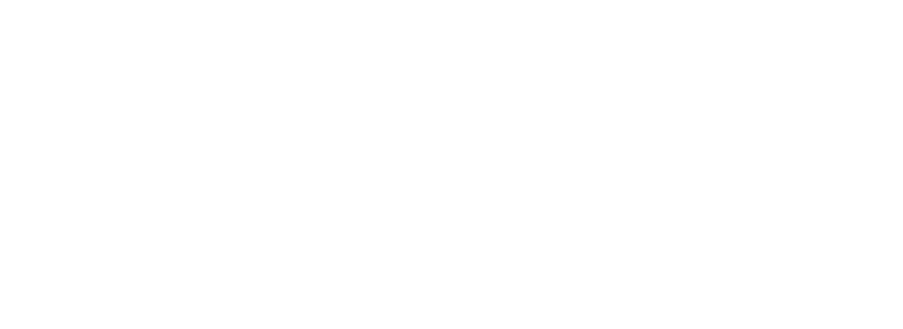
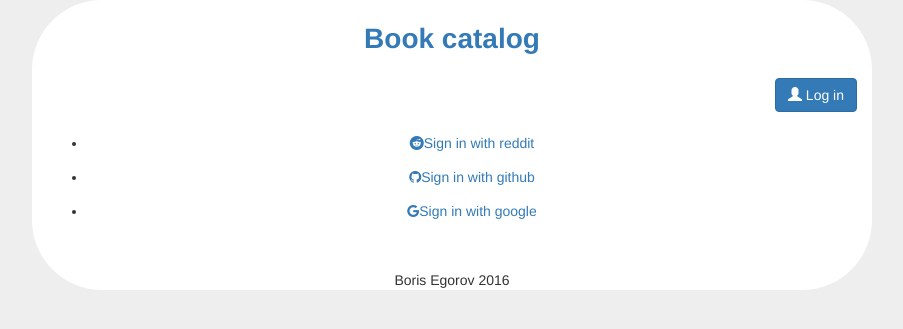
Before and after one commit to JIghtuse/udacity-book-catalog-final, a Flask app: page /login in a window 1280 px wide. Before the commit the part shown is empty. Shown: the top 329 px of the page, without its empty margins (188-1091 px from the left). Run offline with Flask 2, Linux system fonts and the light colour scheme; parts of the project's set-up code (start-up, migrations or seed data) failed here and were passed over; some libraries are stand-ins or nearby versions.

Commit message:
main, templates: Add login links and oauth providers

```diff
--- a/main.py
+++ b/main.py
@@ -8,7 +8,8 @@ from sqlalchemy import create_engine
 from sqlalchemy.orm import sessionmaker
 from common import DATABASE_FILENAME
 from database_setup import Base, Genre, Book
-from secret import FLASH_SECRET
+from secrets import FLASH_SECRET
+from oauth import OAUTH_PROVIDER_DATA
 
 BOOK_TITLE_RE = re.compile(r'^[\w\d,;. ]*$', re.UNICODE)
 
@@ -185,7 +186,17 @@ def show_edit_book(book_title):
 
 @app.route('/login')
 def show_login():
-    return ""
+    providers = OAUTH_PROVIDER_DATA.keys()
+    return render_template('login.html', providers=providers)
+
+
+@app.route('/login/<provider>')
+def show_login_provider(provider):
+    logging.warning("Logging in with {}".format(provider))
+    provider_data = OAUTH_PROVIDER_DATA.get(provider)
+    if provider_data is None:
+        return abort(404)
+    return str(provider_data)
 
 
 @app.errorhandler(404)
--- /dev/null
+++ b/oauth.py
@@ -0,0 +1,28 @@
+from secrets import OAUTH_PROVIDER_SECRETS
+
+OAUTH_PROVIDER_DATA = {
+    'reddit': {
+        'auth_url': "https://ssl.reddit.com/api/v1/authorize?",
+        'access_token_url': "https://ssl.reddit.com/api/v1/access_token",
+        'oauth_url': "https://oauth.reddit.com/api/v1/",
+        'redirect_uri': "http://localhost:65010/reddit_callback",
+        'client_id': OAUTH_PROVIDER_SECRETS['reddit']['client_id'],
+        'client_secret': OAUTH_PROVIDER_SECRETS['reddit']['client_secret'],
+    },
+    'github': {
+        'auth_url': "https://github.com/login/oauth/authorize?",
+        'access_token_url': "https://github.com/login/oauth/access_token",
+        'oauth_url': "https://api.github.com/",
+        'redirect_uri': "http://localhost:65010/github_callback",
+        'client_id': OAUTH_PROVIDER_SECRETS['github']['client_id'],
+        'client_secret': OAUTH_PROVIDER_SECRETS['github']['client_secret'],
+    },
+    'google': {
+        'auth_url': "https://accounts.google.com/o/oauth2/auth",
+        'access_token_uri': "https://accounts.google.com/o/oauth2/token",
+        'redirect_uri': "http://localhost:65010/googleplus_callback",
+        'oauth_url': "https://www.googleapis.com/oauth2/v1/",
+        'client_id': OAUTH_PROVIDER_SECRETS['google']['client_id'],
+        'client_secret': OAUTH_PROVIDER_SECRETS['google']['client_secret'],
+    }
+}
--- a/templates/base.html
+++ b/templates/base.html
@@ -4,7 +4,9 @@
     <head>
         <title>Book catalog</title>
         <meta name="viewport" content="width=device-width, initial-scale=1">
+        <link rel="stylesheet" href="/static/css/font-awesome.min.css">
         <link rel="stylesheet" href="/static/css/bootstrap.min.css">
+        <link rel="stylesheet" href="/static/css/bootstrap-social.css">
         <link rel="stylesheet" href="/static/css/main.css">
     </head>
 
--- /dev/null
+++ b/templates/login.html
@@ -0,0 +1,8 @@
+{% extends "base.html" %}
+{% block content %}
+<ul class="oauth-provider-list">
+    {% for provider in providers: %}
+    <li><a class="btn btn-block btn-social btn-{{provider}}" href="/login/{{provider}}"><span class="fa fa-{{provider}}"></span>Sign in with {{provider}}</a></li>
+    {% endfor %}
+</ul>
+{% endblock %}
```
Also changed, not shown: 1 other file.
